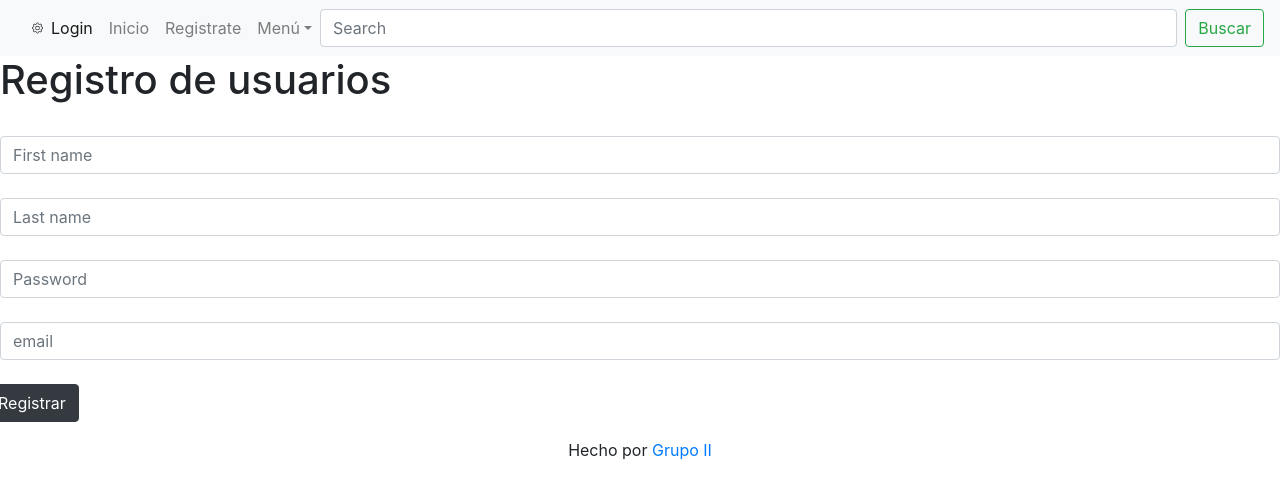
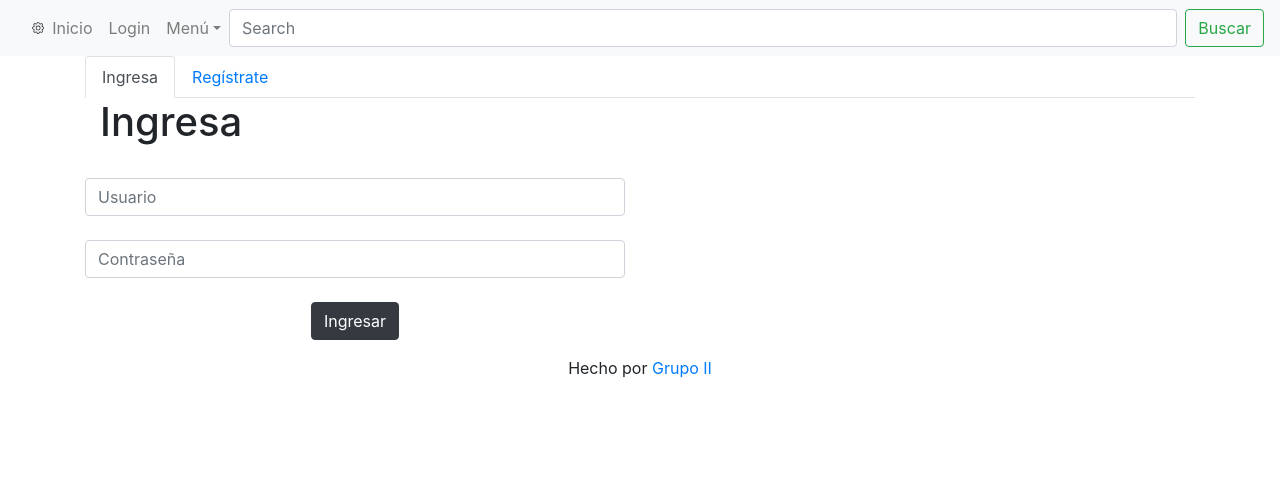
Before and after one commit to notanumber93/ProyectoFinal-front, a React (Create React App) app: page /signup in a window 1280 px wide. Shown: the top 498 px of the page. Built offline with nearby package versions, Linux system fonts and the light colour scheme.

Commit message:
signup login

```diff
--- a/src/App.js
+++ b/src/App.js
@@ -21,9 +21,10 @@ const App = () => {
 	return (
 		<div className="d-flex flex-column">
 			<BrowserRouter basename={basename}>
-			<Route exact path="/" component={Home} />
+
 				{/* <ScrollToTop> */}
 					<Switch>
+					<Route exact path="/" component={Home} />
 						<Route exact path="/home">
 							<Home />
 						</Route>
--- /dev/null
+++ b/src/components/Form.jsx
@@ -0,0 +1,54 @@
+
+const Form = () => {
+    return (
+        <>
+            <div className="container">
+                <div className="row">
+                    <div className="col-6">
+                        <h1>Registro de usuarios</h1>
+                    </div>
+                </div>
+            </div>
+            <div className="row">
+                <div className="col-6">
+                    <form>
+                        <div className="row mt-4">
+                            <div className="col">
+                                <input type="text" className="form-control" placeholder="Nombre" />
+                            </div>
+                        </div>
+                        <div className="row mt-4">
+                            <div className="col">
+                                <input type="text" className="form-control" placeholder="Apellido" />
+                            </div>
+                        </div>
+                        <div className="row mt-4">
+                            <div className="col">
+                                <input type="text" className="form-control" placeholder="Email" />
+                            </div>
+                        </div>
+                        <div className="row mt-4">
+                            <div className="col">
+                                <input type="text" className="form-control" placeholder="Nombre de Usuario" />
+                            </div>
+                        </div>
+
+                        <div className="row mt-4">
+                            <div className="col">
+                                <input type="password" className="form-control" placeholder="Contraseña" />
+                            </div>
+                        </div>
+
+                        <div className="row text-center mt-4">
+                            <div className="mx-auto">
+                                <button type="submit" className="btn btn-dark">Registrar</button>
+                            </div>
+                        </div>
+                    </form>
+                </div>
+            </div>
+        </>
+    )
+}
+
+export default Form;
--- /dev/null
+++ b/src/components/Login.jsx
@@ -0,0 +1,38 @@
+
+const Login = () => {
+    return (
+        <>
+            <div className="container">
+                <div className="row">
+                    <div className="col-6">
+                        <h1>Ingresa</h1>
+                    </div>
+                </div>
+            </div>
+            <div className="row">
+                <div className="col-6">
+                    <form>
+                        <div className="row mt-4">
+                            <div className="col">
+                                <input type="text" className="form-control" placeholder="Usuario" />
+                            </div>
+                        </div>
+
+                        <div className="row mt-4">
+                            <div className="col">
+                                <input type="password" className="form-control" placeholder="Contraseña" />
+                            </div>
+                        </div>
+                        <div className="row text-center mt-4">
+                            <div className="mx-auto">
+                                <button type="submit" className="btn btn-dark">Ingresar</button>
+                            </div>
+                        </div>
+                    </form>
+                </div>
+            </div>
+        </>
+    )
+}
+
+export default Login;
--- /dev/null
+++ b/src/components/MyTab.jsx
@@ -0,0 +1,22 @@
+import { Tabs, Tab } from "react-bootstrap";
+import Form from "./Form";
+import Login from "./Login";
+
+const MyTab = () => {
+    return (
+        <>
+        <div className="container">
+            <Tabs defaultActiveKey="login" id="uncontrolled-tab-example">
+                <Tab eventKey="login" title="Ingresa">
+                    <Login />
+                </Tab>
+                <Tab eventKey="signup" title="Regístrate">
+                    <Form />
+                </Tab>
+            </Tabs>
+            </div>
+        </>
+    )
+}
+
+export default MyTab;
--- a/src/components/Navbar.jsx
+++ b/src/components/Navbar.jsx
@@ -4,7 +4,7 @@ import { Context } from "../store/appContext";
 const Navbarhome = () => {
     return (
         <nav className="navbar navbar-expand-lg navbar-light bg-light">
-  <a className="navbar-brand" href="#">Login app</a>
+  <a className="navbar-brand" href="#">Login</a>
   <button className="navbar-toggler" type="button" data-toggle="collapse" data-target="#navbarNav" aria-controls="navbarNav" aria-expanded="false" aria-label="Toggle navigation">
     <span className="navbar-toggler-icon"></span>
   </button>
--- a/src/components/Navbarhome.jsx
+++ b/src/components/Navbarhome.jsx
@@ -19,14 +19,12 @@ function Navbarhome() {
           <path fill-rule="evenodd" d="M8 5.754a2.246 2.246 0 1 0 0 4.492 2.246 2.246 0 0 0 0-4.492zM4.754 8a3.246 3.246 0 1 1 6.492 0 3.246 3.246 0 0 1-6.492 0z" />
         </svg>
         <ul className="navbar-nav mr-auto">
-          <li className="nav-item active">
-            <Link className="nav-link" to="/login">Login <span class="sr-only">(current)</span></Link>
-          </li>
+
           <li className="nav-item">
             <Link className="nav-link" to="/home">Inicio</Link>
           </li>
           <li className="nav-item">
-            <Link className="nav-link" to="/signup">Registrate</Link>
+            <Link className="nav-link" to="/signup">Login</Link>
           </li>
           <li className="nav-item dropdown">
             <Link className="nav-link dropdown-toggle" to="/" id="navbarDropdown" role="button" data-toggle="dropdown" aria-haspopup="true" aria-expanded="false">
--- a/src/store/flux.js
+++ b/src/store/flux.js
@@ -13,6 +13,7 @@ const getState = ({ getStore, getActions, setStore }) => {
 
 				},
 				getMovieList: async () => {
+
 					const config = {
 						headers: {
 							"Content-Type": "application/json"
@@ -24,6 +25,7 @@ const getState = ({ getStore, getActions, setStore }) => {
 					);
 					const json = await response.json();
 					setStore({movieList: json.Search});
+
 				}
 			}
 		}
--- a/src/views/Signup.js
+++ b/src/views/Signup.js
@@ -1,4 +1,5 @@
 import React, {useContext} from "react";
+import MyTab from "../components/MyTab";
 import Navbarhome from "../components/Navbarhome";
 import {Context} from "../store/appContext";
 
@@ -8,44 +9,7 @@ export const Signup = () => {
     return (
         <>
             <Navbarhome />
-            <div classNameName="container">
-                <div classNameName="row">
-                    <div classNameName="col-6">
-                        <h1>Registro de usuarios</h1>
-                    </div>
-                </div>
-            </div>
-            <div classNameName="row">
-                <div classNameName="col-6">
-                    <form>
-                        <div className="row mt-4">
-                            <div className="col">
-                                <input type="text" className="form-control" placeholder="First name" />
-                            </div>
-                        </div>
-                        <div className="row mt-4">
-                            <div className="col">
-                                <input type="text" className="form-control" placeholder="Last name" />
-                            </div>
-                        </div>
-                        <div className="row mt-4">
-                            <div className="col">
-                                <input type="password" className="form-control" placeholder="Password" />
-                            </div>
-                        </div>
-                        <div className="row mt-4">
-                            <div className="col">
-                                <input type="text" className="form-control" placeholder="email" />
-                            </div>
-                        </div>
-                        <div className="row text-center mt-4">
-                            <div classNameName="col">
-                            <button type="submit" className="btn btn-dark">Registrar</button>
-                            </div>
-                        </div>
-                    </form>
-                </div>
-            </div>
+            <MyTab />
         </>
     );
 }
```
Also changed, not shown: src/views/login.js (deleted).
